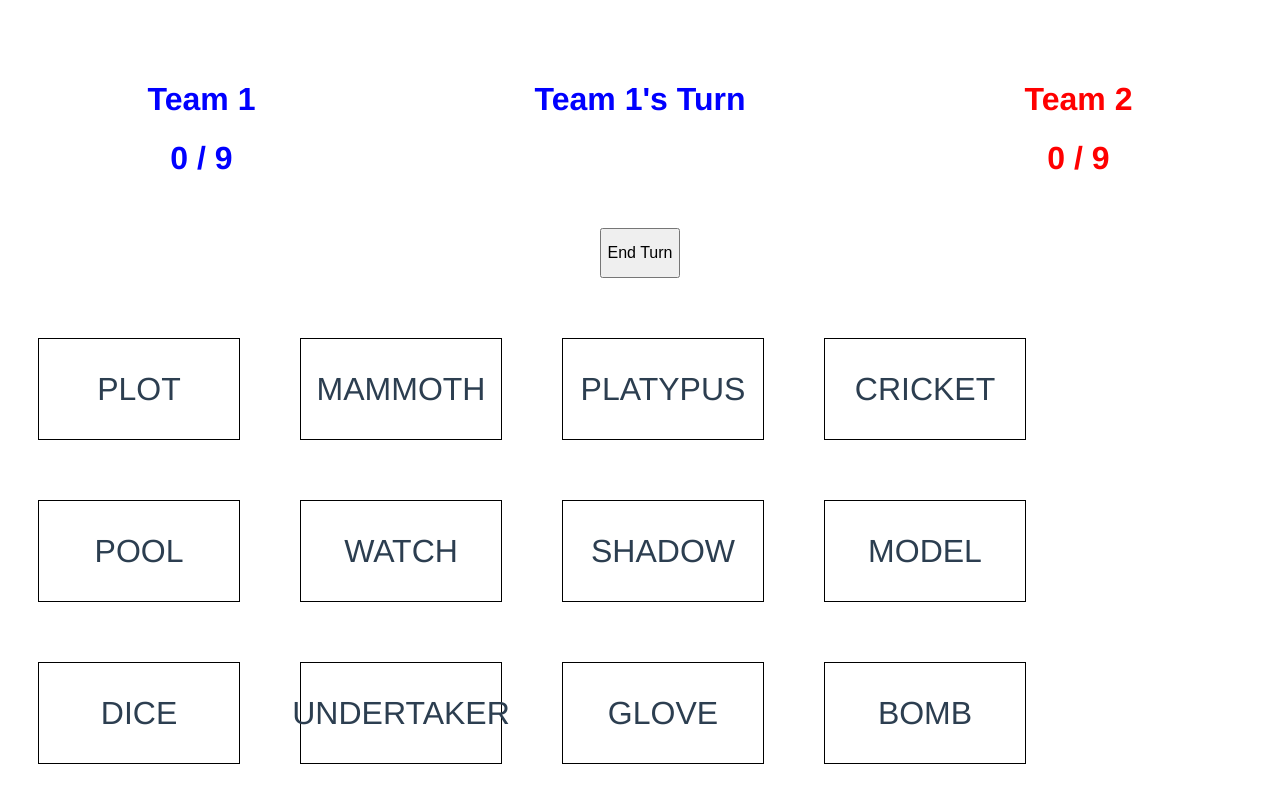
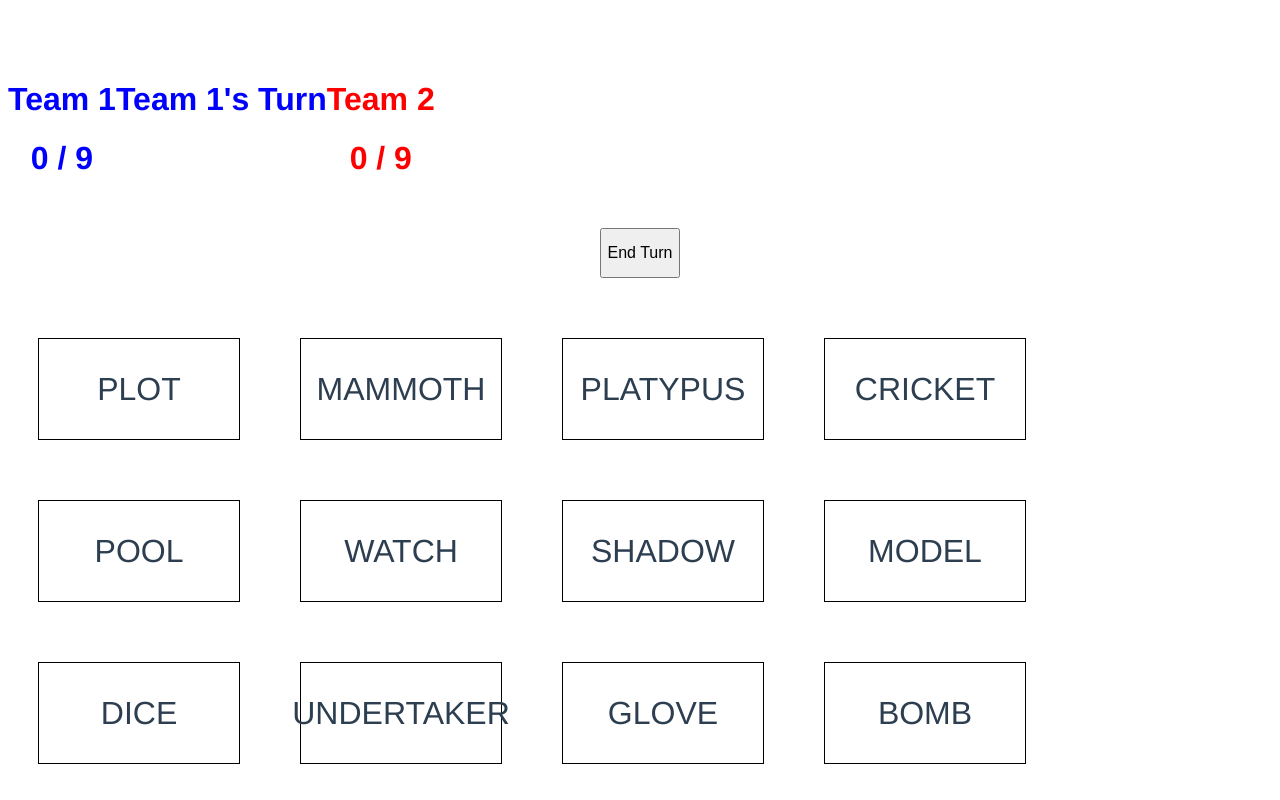
Before and after one commit to wwzeb/fe_codenames, a Vue app: page / in a window 1280 px wide. Shown: the top 800 px of the page. Built offline with nearby package versions, Linux system fonts and the light colour scheme.

Commit message:
Update App.vue

```diff
--- a/src/App.vue
+++ b/src/App.vue
@@ -198,6 +198,6 @@ export default {
 
 .score {
   display: flex;
-  justify-content: space-around;
+  //justify-content: space-around;
 }
 </style>
```
